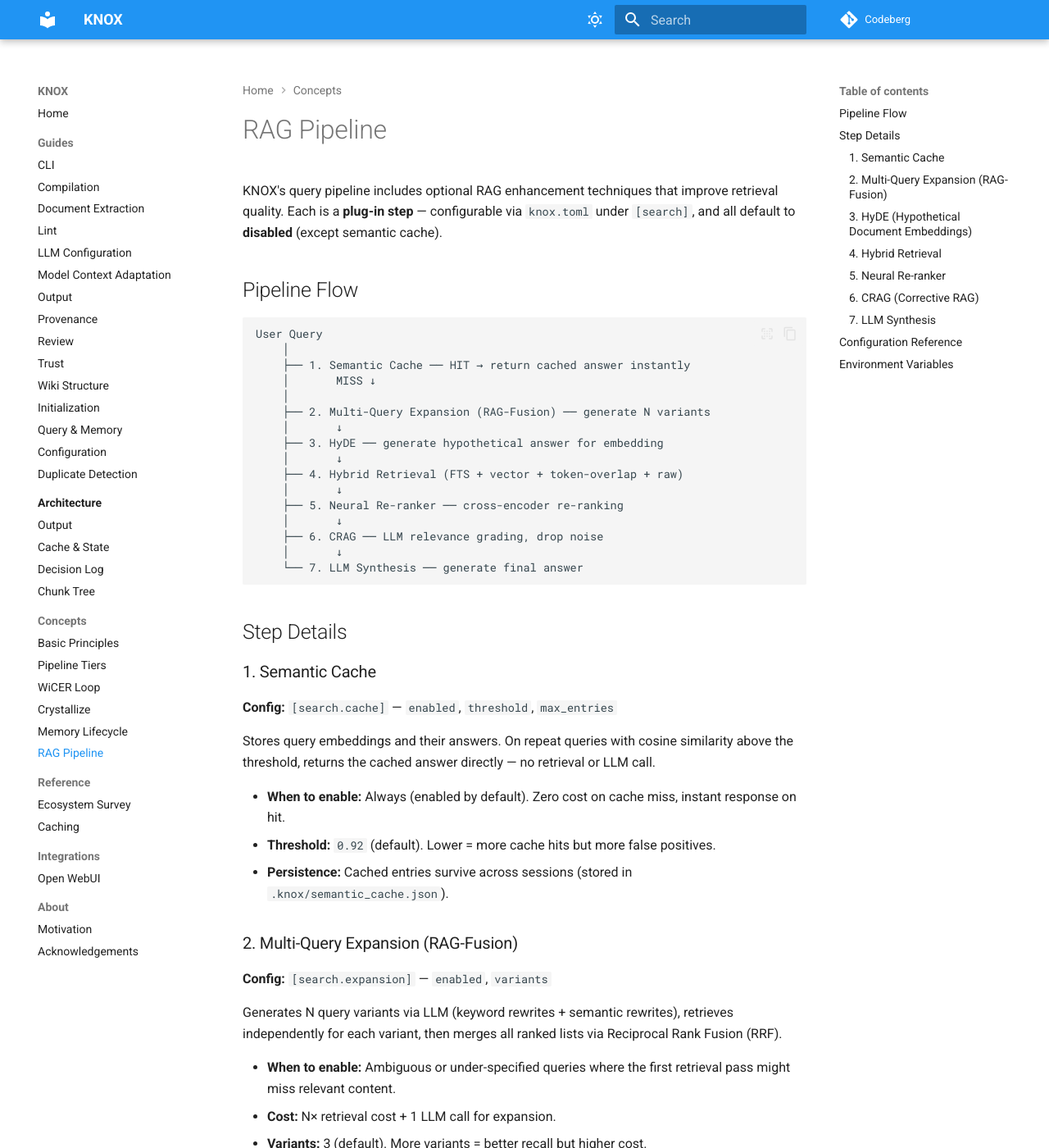
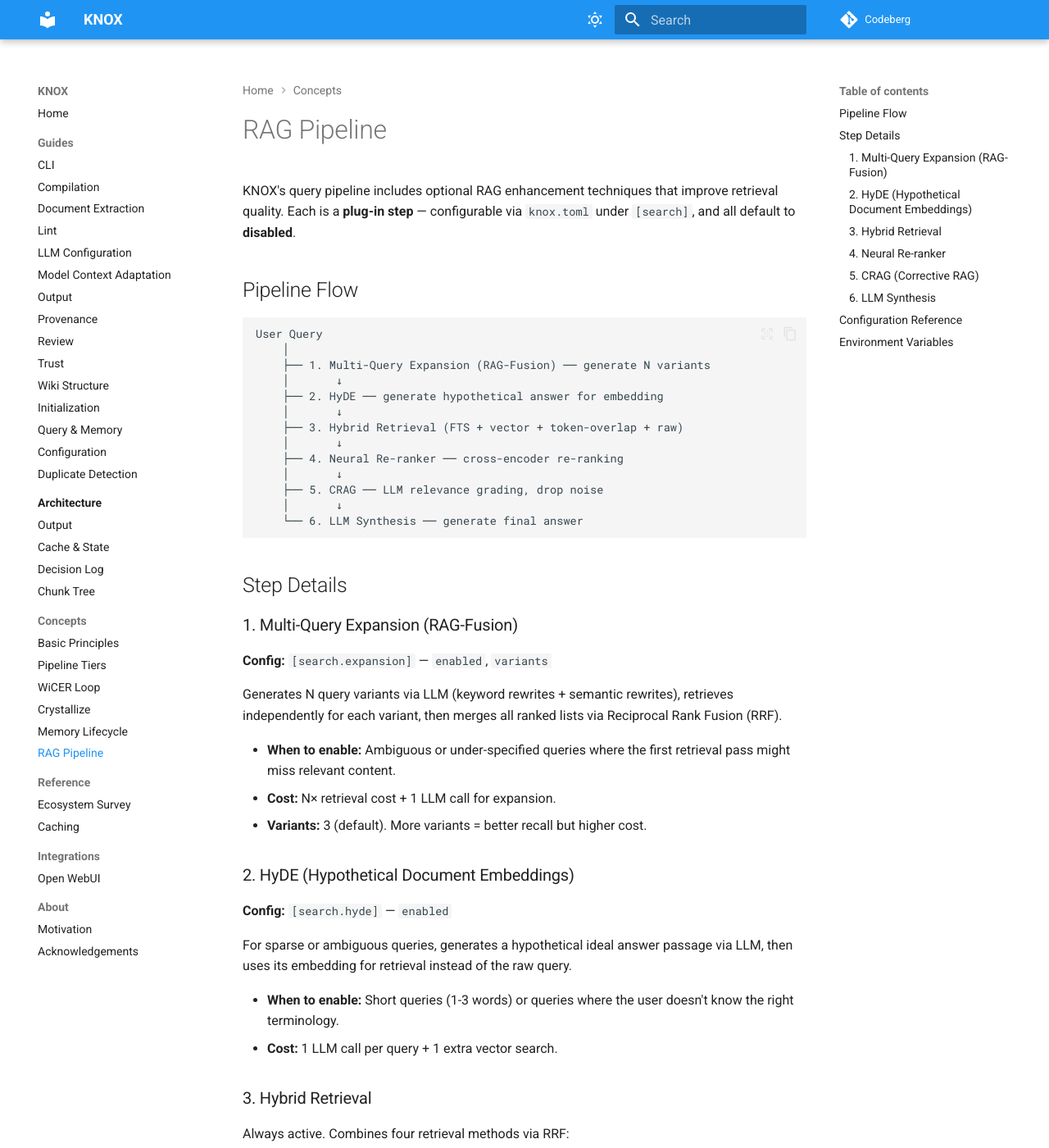
Before and after one commit to jr2804/kompend, an MkDocs documentation site: the page built from docs/concepts/rag-pipeline.md, in a window 1280 px wide and 1400 px high. Shown: the whole window at 82% size. Built offline with MkDocs 1.6.1 and Material for MkDocs 9.7.7, drawn with Linux system fonts in a browser that asks for light colours; some of the changed text lies outside the part shown.

Commit message:
🔧 chore(search): remove obsolete SemanticCache config keys and docs
Remove search.cache.enabled/threshold/max_entries from DEFAULTS, _ENV_MAP,
keys.py, knox.toml.example, script configs, and all documentation.
Renumber RAG pipeline steps (was 1-7, now 1-6 after cache removal).

````diff
--- a/docs/concepts/rag-pipeline.md
+++ b/docs/concepts/rag-pipeline.md
@@ -1,41 +1,28 @@
 # RAG Pipeline
 
-KNOX's query pipeline includes optional RAG enhancement techniques that improve retrieval quality. Each is a **plug-in step** — configurable via `knox.toml` under `[search]`, and all default to **disabled** (except semantic cache).
+KNOX's query pipeline includes optional RAG enhancement techniques that improve retrieval quality. Each is a **plug-in step** — configurable via `knox.toml` under `[search]`, and all default to **disabled**.
 
 ## Pipeline Flow
 
 ```text
 User Query
     │
-    ├── 1. Semantic Cache ── HIT → return cached answer instantly
-    │       MISS ↓
-    │
-    ├── 2. Multi-Query Expansion (RAG-Fusion) ── generate N variants
+    ├── 1. Multi-Query Expansion (RAG-Fusion) ── generate N variants
     │       ↓
-    ├── 3. HyDE ── generate hypothetical answer for embedding
+    ├── 2. HyDE ── generate hypothetical answer for embedding
     │       ↓
-    ├── 4. Hybrid Retrieval (FTS + vector + token-overlap + raw)
+    ├── 3. Hybrid Retrieval (FTS + vector + token-overlap + raw)
     │       ↓
-    ├── 5. Neural Re-ranker ── cross-encoder re-ranking
+    ├── 4. Neural Re-ranker ── cross-encoder re-ranking
     │       ↓
-    ├── 6. CRAG ── LLM relevance grading, drop noise
+    ├── 5. CRAG ── LLM relevance grading, drop noise
     │       ↓
-    └── 7. LLM Synthesis ── generate final answer
+    └── 6. LLM Synthesis ── generate final answer
 ```
 
 ## Step Details
 
-### 1. Semantic Cache
-
-**Config:** `[search.cache]` — `enabled`, `threshold`, `max_entries`
-
-Stores query embeddings and their answers. On repeat queries with cosine similarity above the threshold, returns the cached answer directly — no retrieval or LLM call.
-
-- **When to enable:** Always (enabled by default). Zero cost on cache miss, instant response on hit.
-- **Threshold:** `0.92` (default). Lower = more cache hits but more false positives.
-- **Persistence:** Cached entries survive across sessions (stored in `.knox/semantic_cache.json`).
-
-### 2. Multi-Query Expansion (RAG-Fusion)
+### 1. Multi-Query Expansion (RAG-Fusion)
 
 **Config:** `[search.expansion]` — `enabled`, `variants`
 
@@ -54,7 +41,7 @@
 - **When to enable:** Short queries (1-3 words) or queries where the user doesn't know the right terminology.
 - **Cost:** 1 LLM call per query + 1 extra vector search.
 
-### 4. Hybrid Retrieval
+### 3. Hybrid Retrieval
 
 Always active. Combines four retrieval methods via RRF:
 
@@ -83,7 +70,7 @@
 - **Threshold:** `0.3` (default). Lower = more permissive, higher = stricter filtering.
 - **Cost:** 1 LLM call per candidate chunk. Use with `top_k` to control cost.
 
-### 7. LLM Synthesis
+### 6. LLM Synthesis
 
 Always active when an LLM is configured. Synthesizes the final answer from the filtered, ranked candidates.
 
@@ -91,11 +78,6 @@
 
 ```toml
 [search]
-
-# Semantic cache
-cache.enabled = true
-cache.threshold = 0.92
-cache.max_entries = 500
 
 # Multi-query expansion (RAG-Fusion)
 expansion.enabled = false
@@ -122,9 +104,6 @@
 
 | Variable | Config Key | Description |
 |----------|------------|-------------|
-| `KNOX_SEARCH_CACHE_ENABLED` | `search.cache.enabled` | Enable semantic cache |
-| `KNOX_SEARCH_CACHE_THRESHOLD` | `search.cache.threshold` | Cache similarity threshold |
-| `KNOX_SEARCH_CACHE_MAX_ENTRIES` | `search.cache.max_entries` | Max cached entries |
 | `KNOX_SEARCH_EXPANSION_ENABLED` | `search.expansion.enabled` | Enable multi-query expansion |
 | `KNOX_SEARCH_EXPANSION_VARIANTS` | `search.expansion.variants` | Number of query variants |
 | `KNOX_SEARCH_CRAG_ENABLED` | `search.crag.enabled` | Enable CRAG relevance grading |
````
Also changed, not shown: other parts of docs/concepts/rag-pipeline.md (+3 -3 lines), docs/guides/configuration.md (+0 -3 lines), docs/guides/query-memory.md (+1 -2 lines), 5 other files.
